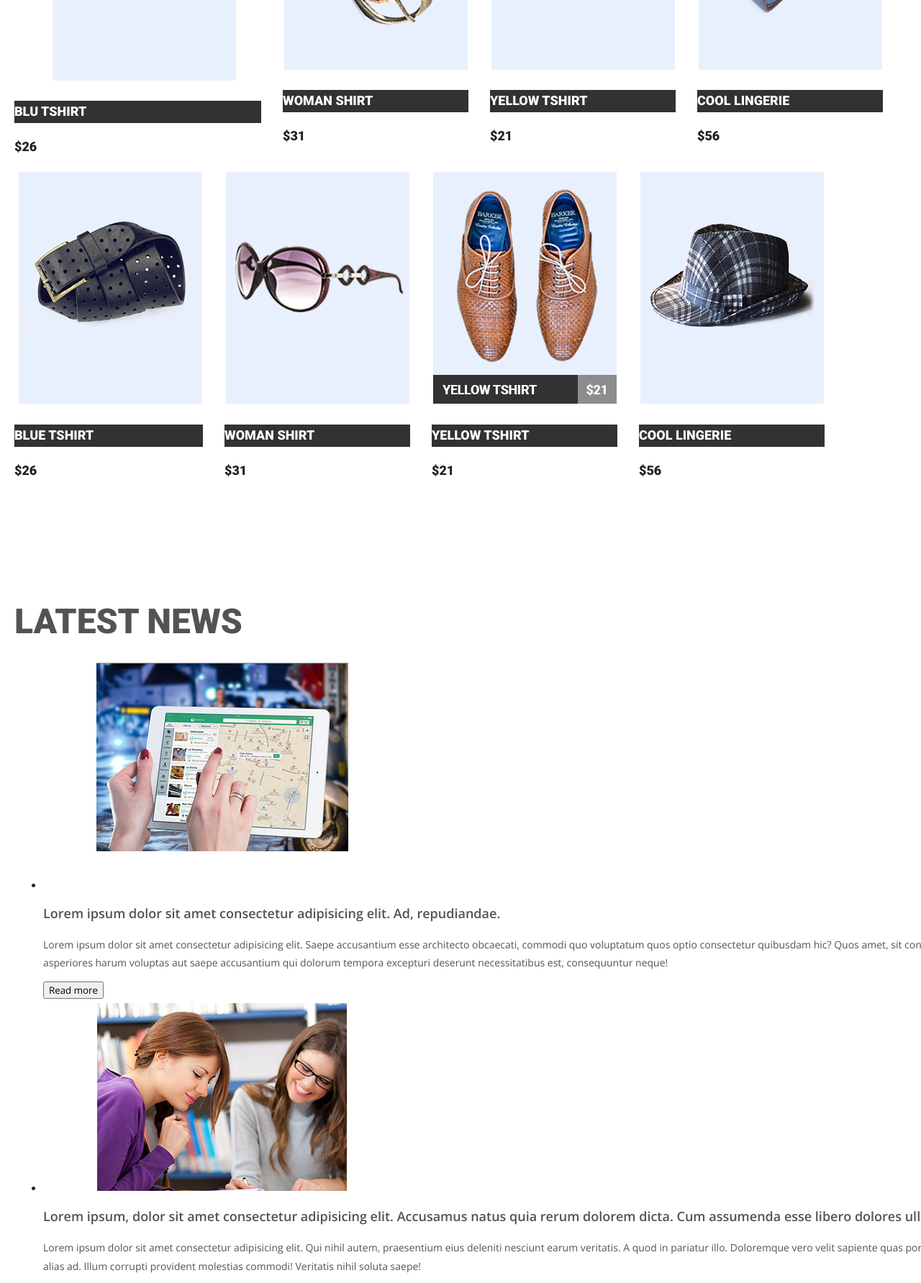
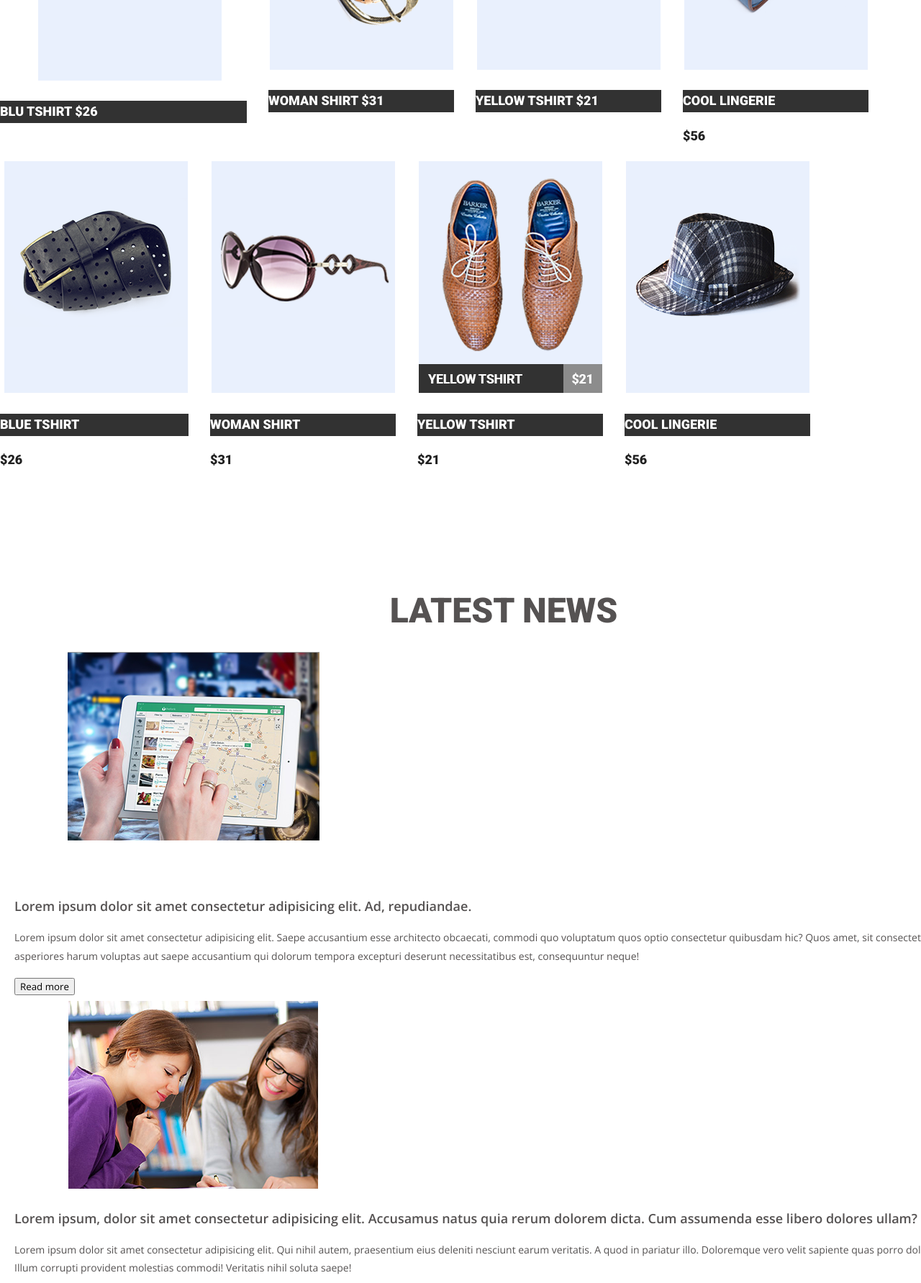
Before and after one commit to Yuliia-ui/goit-markup-hw-04-mart, a plain HTML site: page index.html in a window 1280 px wide. Shown: the part 620-2403 px from the top of the page at 72% size. Drawn offline with nearby package versions, Linux system fonts and the light colour scheme.

Commit message:
Add files

```diff
--- a/css/style.css
+++ b/css/style.css
@@ -102,6 +102,7 @@ html {
   font-size: 18px;
   line-height: 1.7;
 }
+
 /*section2*/
 .section .title-news {
   font-family: 'Roboto';
@@ -109,6 +110,11 @@ html {
   color: var(--grey-color);
   font-size: 48px;
   line-height: 0.6;
+  text-align: center;
+}
+.news {
+  display: flex;
+  flex-wrap: wrap;
 }
 .news .title {
   font-family: 'Open Sans';
@@ -124,6 +130,14 @@ html {
   font-size: 14px;
   line-height: 1.8;
 }
+.news-list-item {
+  flex-basis: calc(100% / 3-20px);
+  margin-right: 30px;
+  flex-grow: 0;
+}
+.news-list-item:nth-child(2n) {
+  margin-right: 0px;
+}
 /*buttons*/
 .button {
   font-family: 'Open Sans';
--- a/index.html
+++ b/index.html
@@ -43,23 +43,21 @@
 
     <main>
       <section class="card">
-        <div class="container">
+        <div class="container"></div>
+        <div class="collection-sort">
           <h2 class="title">FEATURED PRODUCTS</h2>
           <ul class="snap-list list">
             <li class="snap-list-item">
               <img src="./images/product1 (2).png" alt="woman shoes" />
-            <p class="description">BLU TSHIRT</p>
-            <p class="cost">$26</p>
+              <p class="description">BLU TSHIRT $26</p>
             </li>
             <li class="snap-list-item">
               <img src="./images/product2.png" alt="brown belt" />
-            <p class="description">WOMAN SHIRT</p>
-            <p class="cost">$31</p>
+              <p class="description">WOMAN SHIRT $31</p>
             </li>
             <li class="snap-list-item">
               <img src="./images/product3.png" alt="hat" />
-            <p class="description">YELLOW TSHIRT</p>
-            <p class="cost">$21</p>
+              <p class="description">YELLOW TSHIRT $21</p>
             </li>
             <li class="snap-list-item">
               <img src="./images/product4.png" alt="shoulder bag" />
@@ -93,23 +91,27 @@
       <section class="section">
         <div class="container">
           <h2 class="title-news">LATEST NEWS</h2>
-        <ul class="news">
-          <li>
-            <img src="./images/ipad-632394_960_720.png" alt="ipad and hands" />
+          <ul class="news list">
+            <li class="news-list-item">
+              <img
+                src="./images/ipad-632394_960_720.png"
+                alt="ipad and hands"
+              />
               <h3 class="title">
                 Lorem ipsum dolor sit amet consectetur adipisicing elit. Ad,
                 repudiandae.
               </h3>
               <p class="description">
                 Lorem ipsum dolor sit amet consectetur adipisicing elit. Saepe
-              accusantium esse architecto obcaecati, commodi quo voluptatum quos
-              optio consectetur quibusdam hic? Quos amet, sit consectetur,
-              asperiores harum voluptas aut saepe accusantium qui dolorum
-              tempora excepturi deserunt necessitatibus est, consequuntur neque!
+                accusantium esse architecto obcaecati, commodi quo voluptatum
+                quos optio consectetur quibusdam hic? Quos amet, sit
+                consectetur, asperiores harum voluptas aut saepe accusantium qui
+                dolorum tempora excepturi deserunt necessitatibus est,
+                consequuntur neque!
               </p>
               <button type="button" class="button">Read more</button>
             </li>
-          <li>
+            <li class="news-list-item">
               <img src="./images/slide1.png" alt="two girls" />
               <h3 class="title">
                 Lorem ipsum, dolor sit amet consectetur adipisicing elit.
@@ -117,28 +119,29 @@
                 libero dolores ullam?
               </h3>
               <p class="description">
-              Lorem ipsum dolor sit amet consectetur adipisicing elit. Qui nihil
-              autem, praesentium eius deleniti nesciunt earum veritatis. A quod
-              in pariatur illo. Doloremque vero velit sapiente quas porro
-              dolorem alias ad. Illum corrupti provident molestias commodi!
-              Veritatis nihil soluta saepe!
+                Lorem ipsum dolor sit amet consectetur adipisicing elit. Qui
+                nihil autem, praesentium eius deleniti nesciunt earum veritatis.
+                A quod in pariatur illo. Doloremque vero velit sapiente quas
+                porro dolorem alias ad. Illum corrupti provident molestias
+                commodi! Veritatis nihil soluta saepe!
               </p>
               <button type="button" class="button">Read more</button>
             </li>
-          <li>
+            <li class="news-list-item">
               <img src="./images/product-img-5.png" alt="bus" />
               <h3 class="title">
                 Lorem ipsum dolor sit amet consectetur adipisicing elit. Facilis
-              ex eos debitis voluptates consequuntur consequatur quis, pariatur
-              expedita totam quia.
+                ex eos debitis voluptates consequuntur consequatur quis,
+                pariatur expedita totam quia.
               </h3>
               <p class="description">
                 Lorem ipsum dolor sit amet, consectetur adipisicing elit.
-              Recusandae nam laudantium, corrupti, iste unde nesciunt ipsa dicta
-              veniam facere, itaque nemo temporibus tempora molestias eum
-              excepturi sequi voluptatibus amet in! Non quasi quaerat soluta
-              temporibus odit eum magnam eos? Deleniti delectus consequatur
-              minima ad magnam sit perspiciatis veniam dicta accusantium?
+                Recusandae nam laudantium, corrupti, iste unde nesciunt ipsa
+                dicta veniam facere, itaque nemo temporibus tempora molestias
+                eum excepturi sequi voluptatibus amet in! Non quasi quaerat
+                soluta temporibus odit eum magnam eos? Deleniti delectus
+                consequatur minima ad magnam sit perspiciatis veniam dicta
+                accusantium?
               </p>
               <button type="button" class="button">Read more</button>
             </li>
```
Lines whose indentation alone changed are shown as unchanged.
